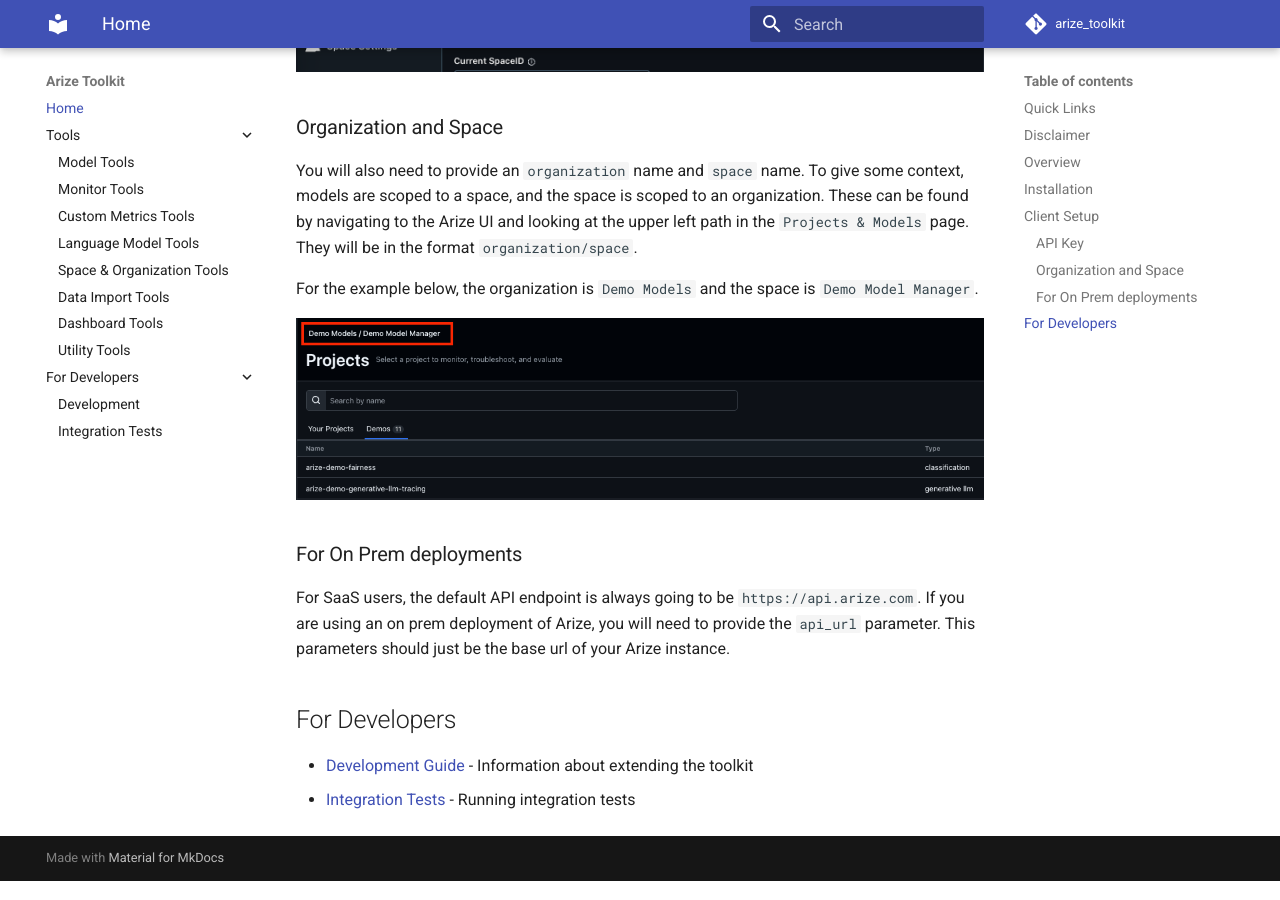
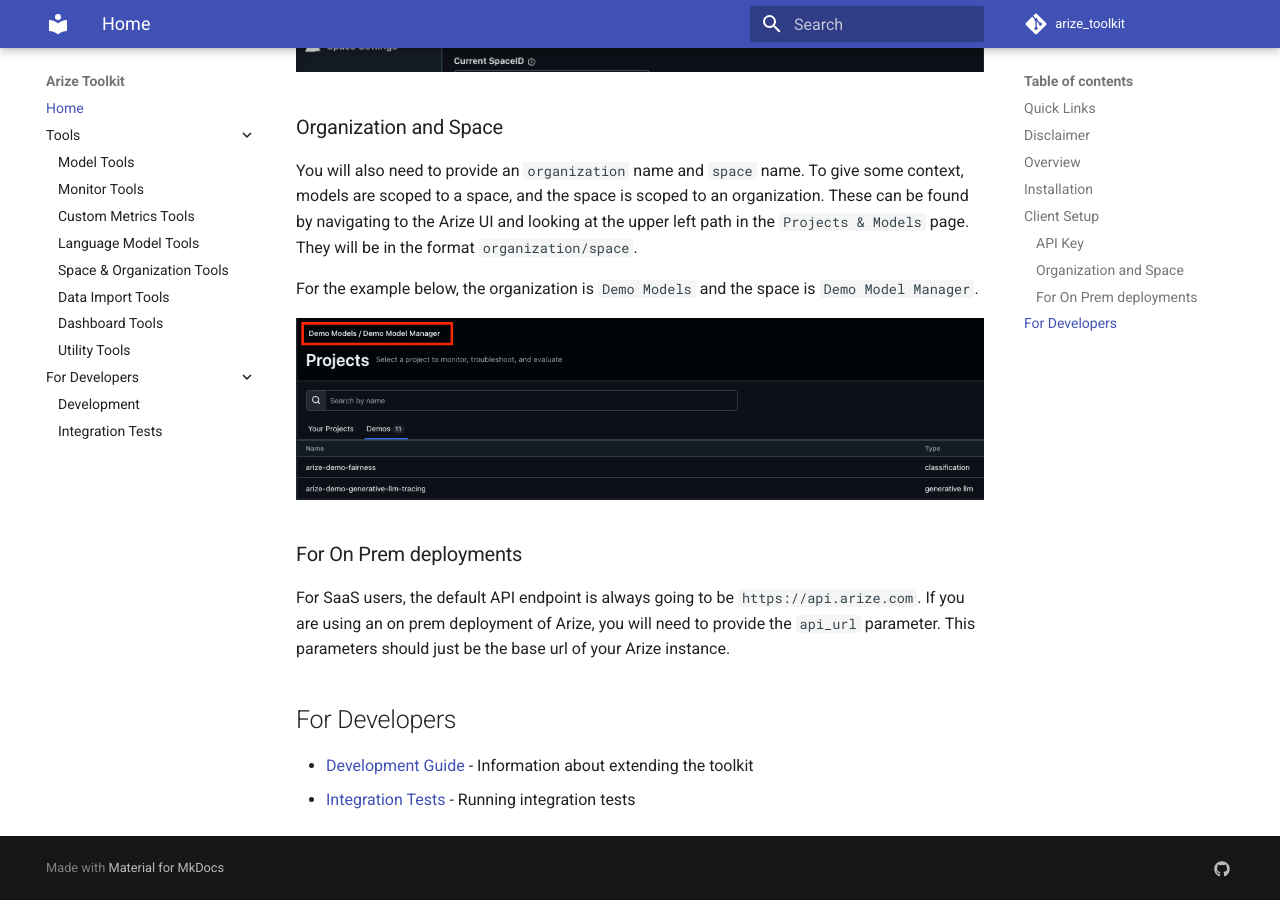
Before and after one commit to duncankmckinnon/arize_toolkit, an MkDocs documentation site: the page built from docs_site/docs/index.md, in a window 1280 px wide and 900 px high, scrolled down 1950 px. Built offline with MkDocs 1.6.1 and Material for MkDocs 9.7.7, drawn with Linux system fonts in a browser that asks for light colours; comment, search, counter and statistics services are not loaded.

Commit message:
update logo

```diff
--- a/mkdocs.yml
+++ b/mkdocs.yml
@@ -8,6 +8,7 @@
 
 theme:
   name: material
+  favicon: images/logos/arize_toolkit_v1.png
   palette:
     primary: indigo
     accent: indigo
@@ -46,3 +47,8 @@
 
 plugins:
   - search
+
+extra:
+  social:
+    - icon: fontawesome/brands/github
+      link: https://github.com/duncankmckinnon/arize_toolkit
```
